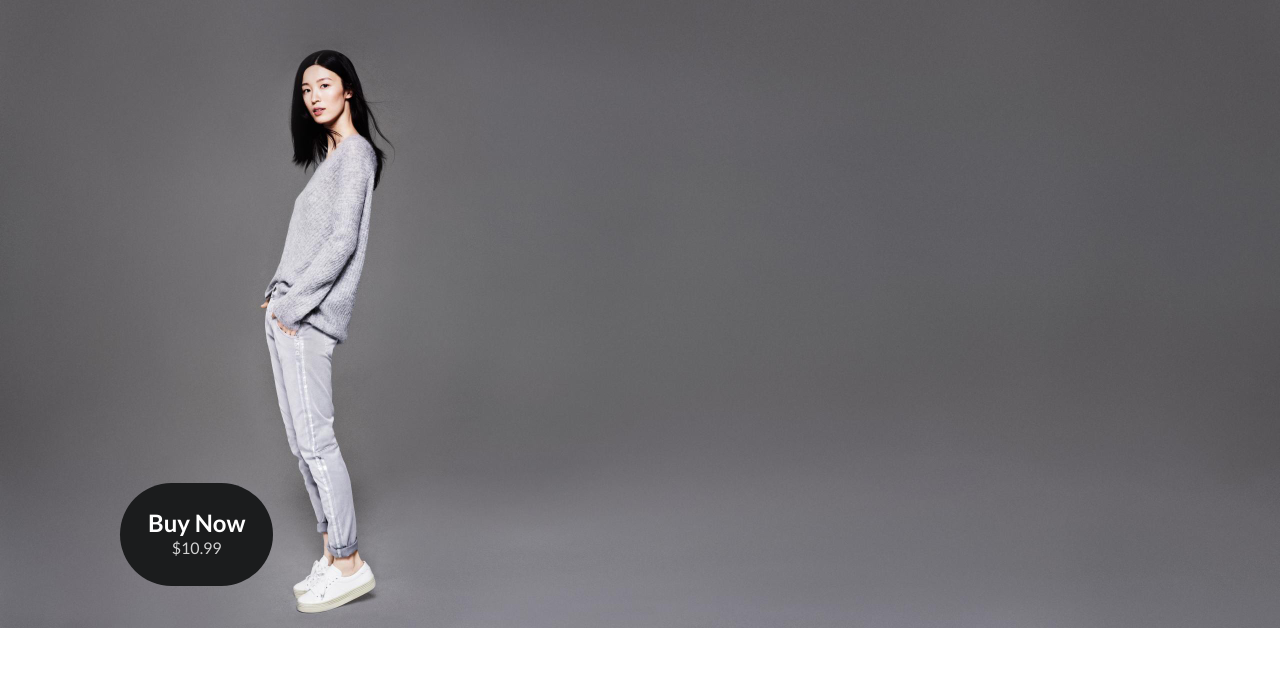
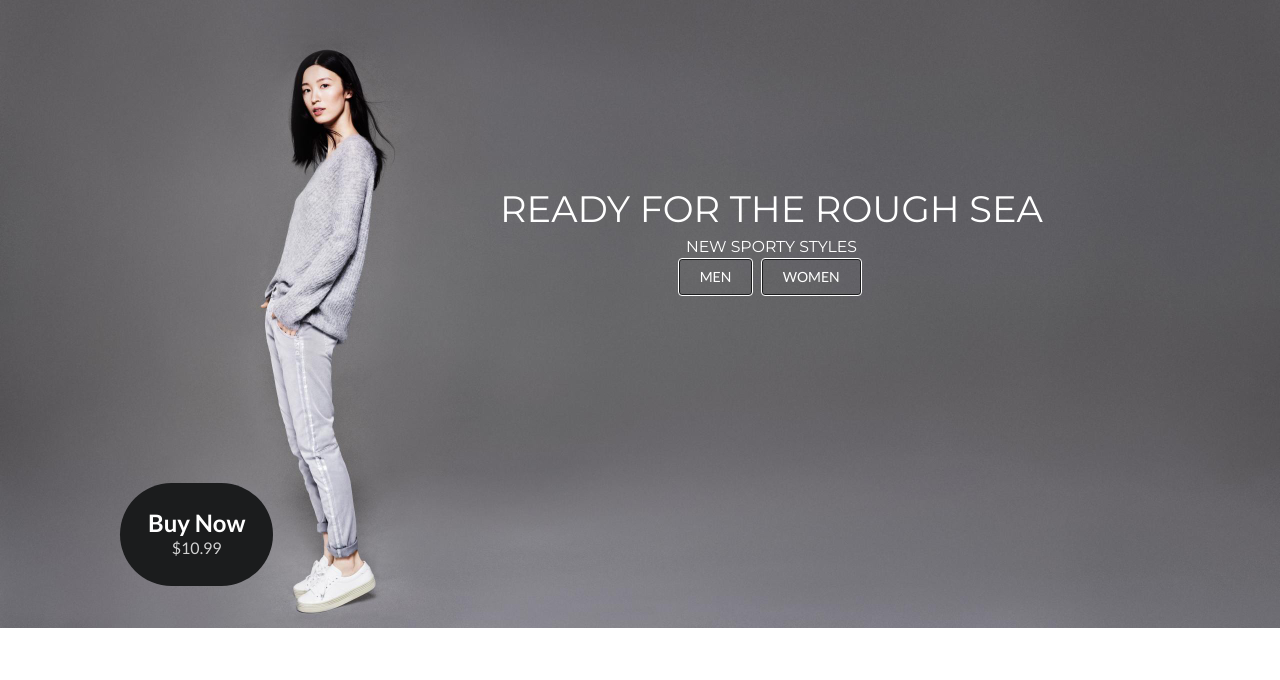
Before and after one commit to Grofen/prototypeT, a website: page index.html in a window 1280 px wide. Shown: the part 92-772 px from the top of the page. Drawn offline with Linux system fonts and the light colour scheme.

Commit message:
addin buttons and text in slider

```diff
--- a/index.html
+++ b/index.html
@@ -4,6 +4,7 @@
 	<title>Semantic Ui Test</title>
 	<link rel="stylesheet" type="text/css" href="dist/semantic.min.css">
 	<link rel="stylesheet" type="text/css" href="dist/style.css">
+	<link href="https://fonts.googleapis.com/css?family=Montserrat:400,700" rel="stylesheet">
 </head>
 <header>
 	<!-- <div class="ui secondary pointing menu" id="navbar">
@@ -51,6 +52,16 @@
 			    Buy Now
 			    <div class="sub header">$10.99</div>
 			  </h2>
+			</div>
+			<div id="slider-content">
+				<div id="slider-text">
+					<p id="first-text">READY FOR THE ROUGH SEA</p>
+					<p id="second-text">NEW SPORTY STYLES</p>
+				</div>
+				<div id="slider-buttons">
+					<button class="ui secondary basic button">MEN</button>
+					<button class="ui secondary basic button">WOMEN</button>
+				</div>
 			</div>
 		</div>
 		<section id="model-container">
```
Also changed, not shown: dist/style.css.
